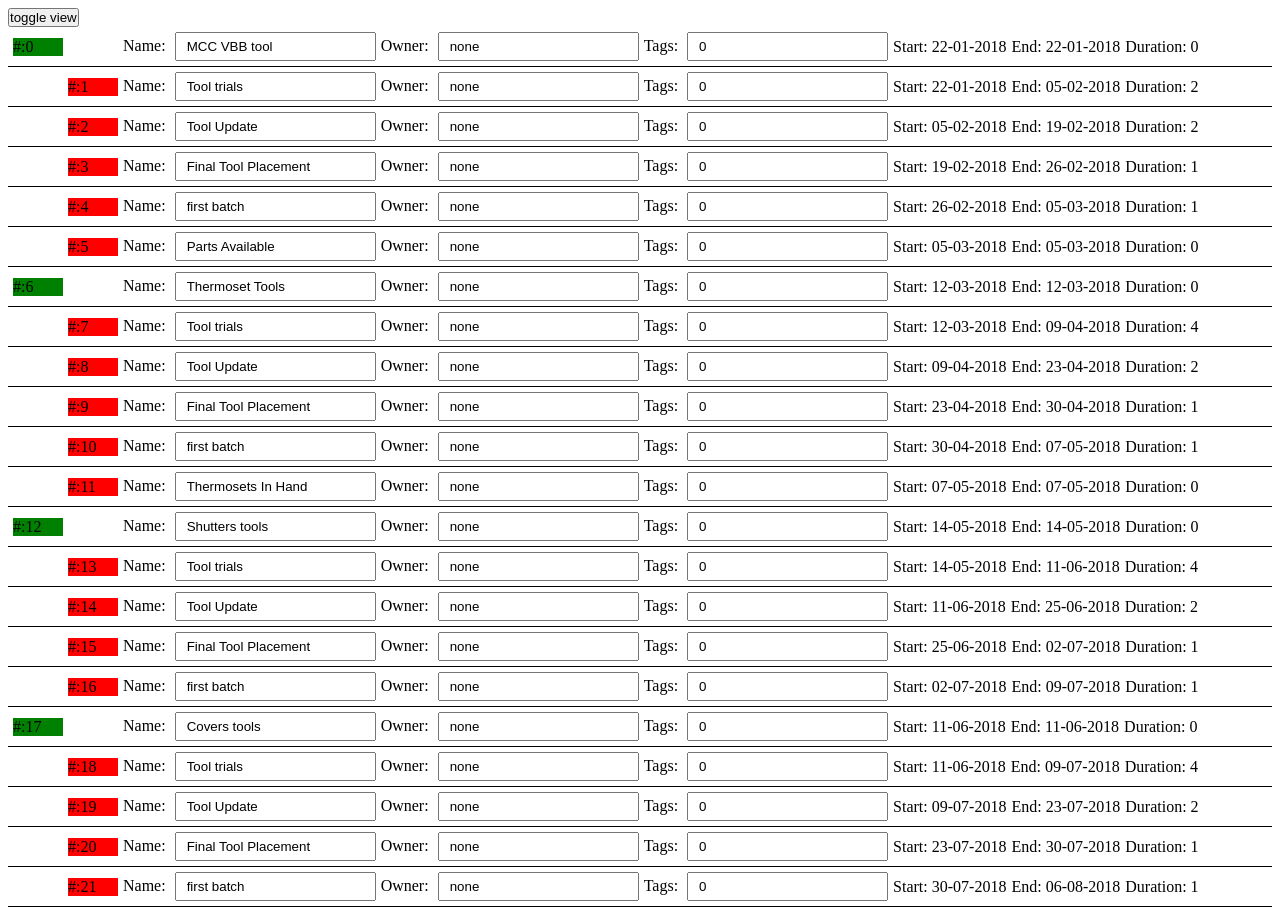
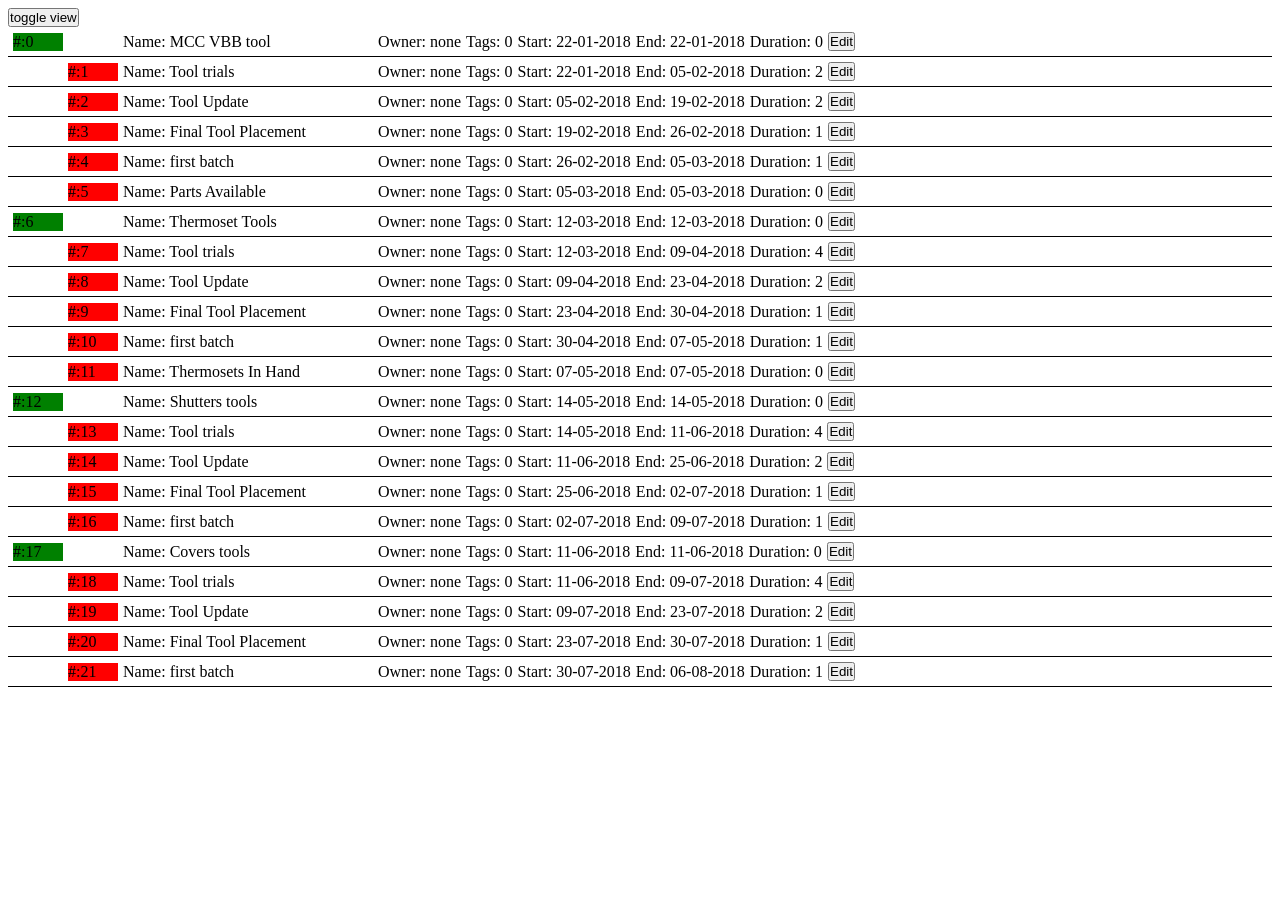
Before and after one commit to tymancjo/SPP_vue, a plain HTML site: page index.html in a window 1280 px wide. Both pictures are taken after a click on the button "toggle view". After the commit the page ends 800 px from the top, so only its background shows below. Drawn offline with Linux system fonts and the light colour scheme.

Commit message:
list edit buttons

```diff
--- a/css/style.css
+++ b/css/style.css
@@ -70,6 +70,11 @@
 	display: block;
 	margin-right: 5px;
 	height: 100%;
+	min-width: 30px;
+}
+
+.list-input.name {
+	width: 250px;
 }
 
 .list-input input {
--- a/index.html
+++ b/index.html
@@ -18,7 +18,7 @@
 
 		<item-info v-if="dynamic.gantt" :item="dynamic.selected"></item-info>
 
-		<edit-box v-if="dynamic.edit" :task="dynamic.edit"></edit-box>
+		<edit-box v-if="dynamic.edit && dynamic.gantt" :task="dynamic.edit"></edit-box>
 	</div>
 
 
--- a/js/main.js
+++ b/js/main.js
@@ -166,6 +166,40 @@ const editInput = {
 
 	template: `
 			<div class="list-line row bottom-border">
+				<div v-if="task != dynamic.edit" class="row">
+					<span v-if="task.follow" class="list-input one-column">
+					</span>
+					<span v-bind:class =" { 'red' : task.follow,
+					'green' : !task.follow}"
+					class="list-input one-column">#:{{ index }}
+					</span>
+					<span v-if="!task.follow" class="list-input one-column">
+					</span>
+					<span class="list-input name">Name: {{ task.name }}
+					</span>
+					<span class="list-input">
+						Owner: {{ task.owner }}
+					</span>
+
+					<span class="list-input">
+						Tags: {{ task.tags }}
+					</span>
+
+					<div class="list-input">
+						Start: {{ task.startTxt }}
+					</div>
+					<div class="list-input">
+						End: {{ task.endTxt }}
+					</div>
+					<div class="list-input">
+						Duration: {{ task.duration }}
+					</div>
+					<div class="list-input">
+						<button v-on:click="editTask(task)">Edit</button>
+					</div>
+				</div>
+
+				<div v-if="task == dynamic.edit"  class="row green">
 					<span v-if="task.follow" class="list-input one-column">
 					</span>
 					<span v-bind:class =" { 'red' : task.follow,
@@ -193,12 +227,28 @@ const editInput = {
 					<div class="list-input">
 						Duration: {{ task.duration }}
 					</div>
-
+					<div class="list-input">
+						<button v-on:click="editTask(null)">Close</button>
+					</div>
+				</div>
 			</div>
 	`,
 
 	props: ['task',
 			'index'],
+
+	data(){
+		return {
+			global: globalData,
+			dynamic: dynamicData,
+		};
+	},
+
+	methods: {
+		editTask(task){
+			this.dynamic.edit = task;
+		},
+	},
 
 };
 
```
Lines whose indentation alone changed are shown as unchanged.
